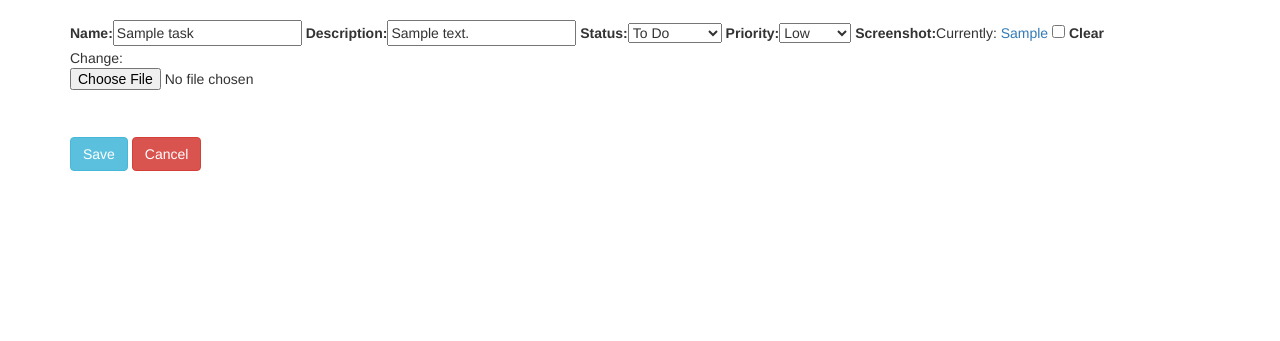
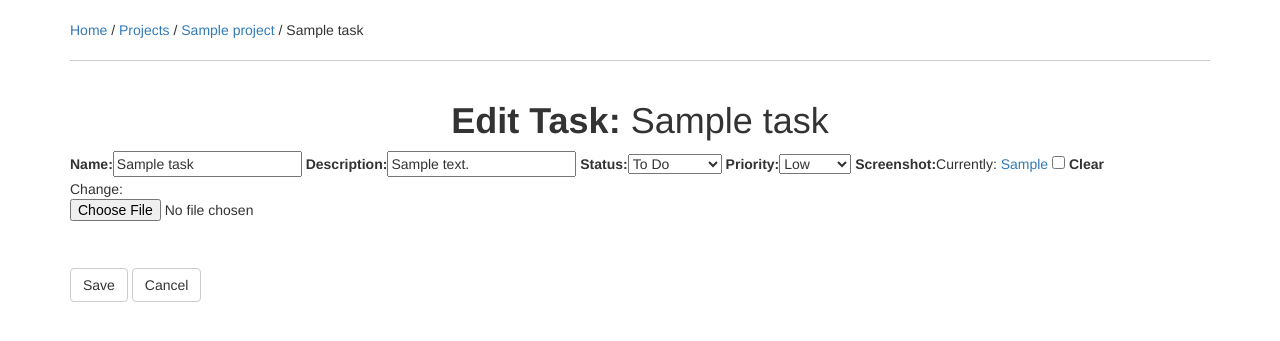
Before and after one commit to Garathd/Django-To-Do-List, a Django app: page /tasks/1/project/1/edit/ in a window 1280 px wide. Shown: the part 52-393 px from the top of the page. Run offline with Django 3.2, Linux system fonts and the light colour scheme; a user stored in the database is signed in; tables that the repository leaves empty hold one stand-in row (values such as "Sample post"); some libraries are stand-ins or nearby versions.

Commit message:
Removed task info and streamlined app. Big change here. Needs more testing

```diff
--- a/dashboard/templates/dashboard.html
+++ b/dashboard/templates/dashboard.html
@@ -18,6 +18,7 @@
             </div>
             <div>
                 <div class="featured-break"></div>
+                &nbsp;
                 <div class="row">
                     <div class="col-md-4">
                         <h6 style="color:red">High Priority:</h6>
@@ -32,6 +33,7 @@
                         <p class="font-weight-bold">{{ low }}</p>
                     </div>
                 </div>
+                <hr />
                 <div class="featured-break"></div>
                 <h4>Task Stats</h4>
                 <h6>To Do:</h6>
@@ -52,6 +54,7 @@
                 <p>From Website Development to College Work to General tasks and Reminders. Constantly trying to get things done.</p>
             </div>
             <div>
+                <hr />
                 <h4>Project Stats</h4>
                 <h6>Work:</h6>
                 <p class="font-weight-bold">{{ work }}</p>
@@ -59,7 +62,7 @@
                 <p class="font-weight-bold">{{ education }}</p>
                 <h6>Personal:</h6>
                 <p class="font-weight-bold">{{ personal }}</p>
-
+                <div class="featured-break"></div>
                 <p><a href="{% url 'get_projects' %}" class="btn btn-success"><span class="glyphicon glyphicon-list-alt"></span> View Projects</a></p>
                 <p><a href="{% url 'create_project' %}" class="btn btn-primary"><span class="glyphicon glyphicon-pencil"></span> Create Project</a></p>
             </div>
--- a/projects/templates/projectinfo.html
+++ b/projects/templates/projectinfo.html
@@ -5,8 +5,13 @@
         <hr />
     </div>
 </div>
+
+<h1 class="center"><strong>Modify Project:</strong> {{ project.name }}</h1>
+
 &nbsp;
+
 <div class="row">
+    <br />
     <div class="col-md-2">
         <div class="project-view-icon">
             {% if project.status == 'Work' %}
--- a/static/css/custom.css
+++ b/static/css/custom.css
@@ -10,7 +12,7 @@
   color: #555555 !important; }
 
 hr {
-  border-top: 1px solid #ccc !important; }
+  border-top: 1px solid #cccccc !important; }
 
 #search_button {
   float: right !important;
--- a/tasks/templates/taskform.html
+++ b/tasks/templates/taskform.html
@@ -1,16 +1,39 @@
-{% extends "base.html" %}
-{% load bootstrap_tags %}
-{% block content %}
+{% extends "base.html" %} {% load bootstrap_tags %} {% block content %}
 
-    <form method="POST" enctype="multipart/form-data">
-        {% csrf_token %}
-        {{ form | as_bootstrap }}
-        <button type="submit" class="btn btn-info">Save</button>
-        {% if task != None %}
-        <a href="{% url 'task_info' task project %}" class="btn btn-danger">Cancel</a>
-        {% else %}
-        <a href="{% url 'view_only' project %}" class="btn btn-danger">Cancel</a>
-        {% endif %}
-    </form>
+{% if task %}
+<div class="row">
+    <div class="col-md-12">
+        <a href="{% url 'dashboard' %}">Home</a> /
+        <a href="{% url 'get_projects' %}"> Projects</a> /
+        <a href="{% url 'view_only' project_id %}">  {{ project_name }} </a> /
+        {{ task_name }}
+        <hr />
+    </div>
+</div>
+
+<h1 class="center"><strong>Edit Task:</strong> {{ task_name }}</h1>
+{% else %}
+
+<div class="row">
+    <div class="col-md-12">
+        <a href="{% url 'dashboard' %}">Home</a> /
+        <a href="{% url 'get_projects' %}"> Projects</a> /
+        <a href="{% url 'view_only' project_id %}">  {{ project_name }} </a> /
+        New Task
+        <hr />
+    </div>
+</div>
+
+<h1 class="center">New Task</h1>
+{% endif %}
+<div class="row">
+    <div class="col-md-12">
+        <form method="POST" enctype="multipart/form-data">
+            {% csrf_token %} {{ form | as_bootstrap }}
+            <button type="submit" class="btn btn-default">Save</button>
+            <a href="{% url 'view_only' project %}" class="btn btn-default">Cancel</a>
+        </form>
+    </div>
+</div>
 
 {% endblock %}
--- a/tasks/urls.py
+++ b/tasks/urls.py
@@ -1,8 +1,7 @@
 from django.conf.urls import url, include
-from .views import task_info, create_or_edit_task, delete_task
+from .views import create_or_edit_task, delete_task
 
 urlpatterns = [
-    url(r'(?P<pk>\d+)/project/(?P<project>\d+)/$', task_info, name='task_info'),
     url(r'^(?P<project>\d+)/create/$', create_or_edit_task, name='create_task'),
     url(r'^(?P<pk>\d+)/project/(?P<project>\d+)/edit/$', create_or_edit_task, name='edit_task'),
     url(r'^(?P<pk>\d+)/delete/$', delete_task, name='delete_task'),
--- a/tasks/views.py
+++ b/tasks/views.py
@@ -7,18 +7,6 @@ from .forms import TaskForm
 from django.utils import timezone
 from accounts.models import UserProfile
 
-@login_required()
-#Get Task Information
-def task_info(request, project, pk):
-
-    task = get_object_or_404(Task, pk=pk)
-    task.save()
-
-    return render(request, "taskinfo.html", {
-        'task': task,
-        'project': project
-    })
-
 
 @login_required()
 #Create or Edit a Task
@@ -27,6 +15,10 @@ def create_or_edit_task(request, pk=None, project=None):
 
     project_info = Project.objects.filter(id=project)
     tasks = Task.objects.filter(project=project)
+
+    tasks = Task.objects.filter(project=project,pk=pk)
+    for ti in tasks:
+        task_name = ti.name
 
     for pi in project_info:
         project_id = pi.id
@@ -62,16 +54,18 @@ def create_or_edit_task(request, pk=None, project=None):
                 if project != None:
                     task.project = project_instance
                 task.save()
-                return redirect(reverse('task_info', kwargs={
-                    'project': project,
-                    'pk': task.id
+                return redirect(reverse('view_only', kwargs={
+                    'pk': project_id
                 }))
     else:
         form = TaskForm(instance=task)
     return render(request, 'taskform.html', {
         'form': form,
         'task': pk,
-        'project': project
+        'project': project,
+        'project_name': project_name,
+        'project_id': project_id,
+        'task_name': task_name
     })
 
 
@@ -79,5 +73,15 @@ def create_or_edit_task(request, pk=None, project=None):
 #Deletes a Task
 def delete_task(request, pk=None):
 
+    get_project = Task.objects.filter(id=pk)
+
+    for pi in get_project:
+        project = Project.objects.filter(name=pi.project)
+        for pj in project:
+            project_id = pj.id
+
     Task.objects.filter(id=pk).delete()
-    return redirect(reverse('get_projects'))
+
+    return redirect(reverse('view_only', kwargs={
+                    'pk': project_id
+                }))
```
Also changed, not shown: other parts of static/css/custom.css (+30 -19 lines), projects/templates/project_tasks.html (+13 -10 lines), projects/templates/projectform.html (+35 -13 lines), projects/templates/projects.html (+7 -11 lines), projects/views.py (+13 -5 lines), tasks/templates/taskinfo.html (deleted, +0 -39 lines), tasks/tests.py (+0 -41 lines), README.md.
